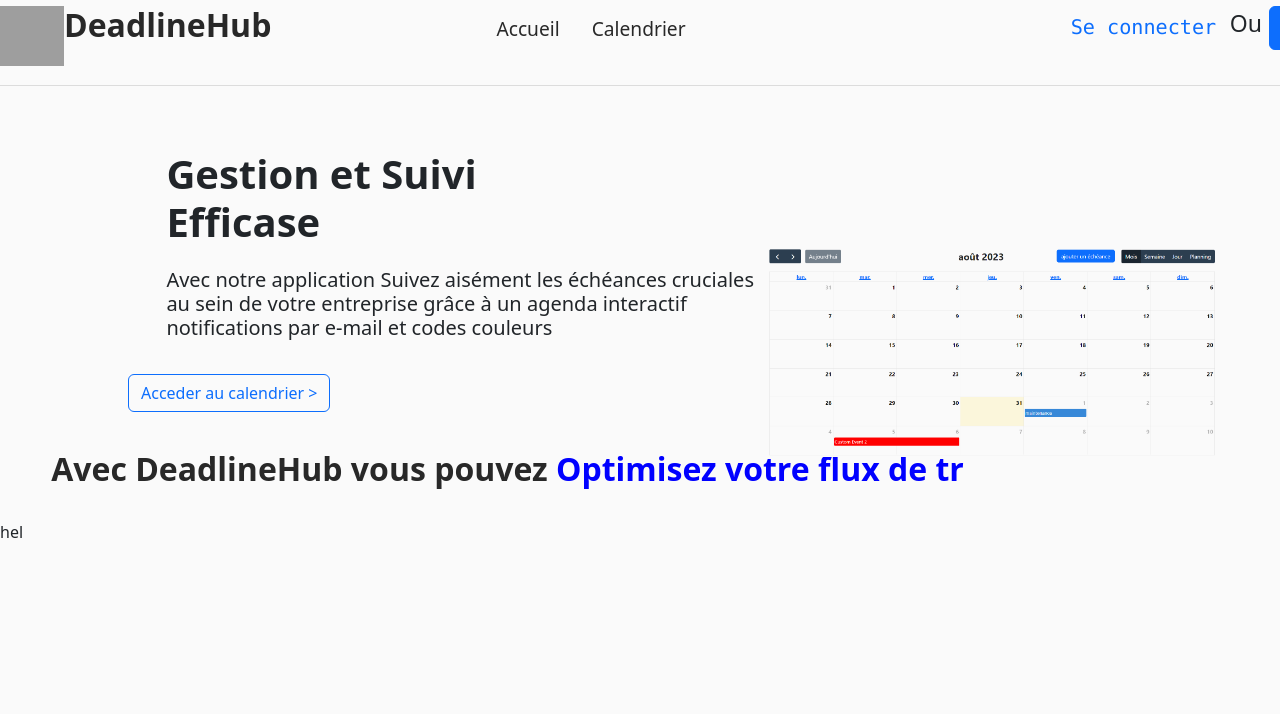
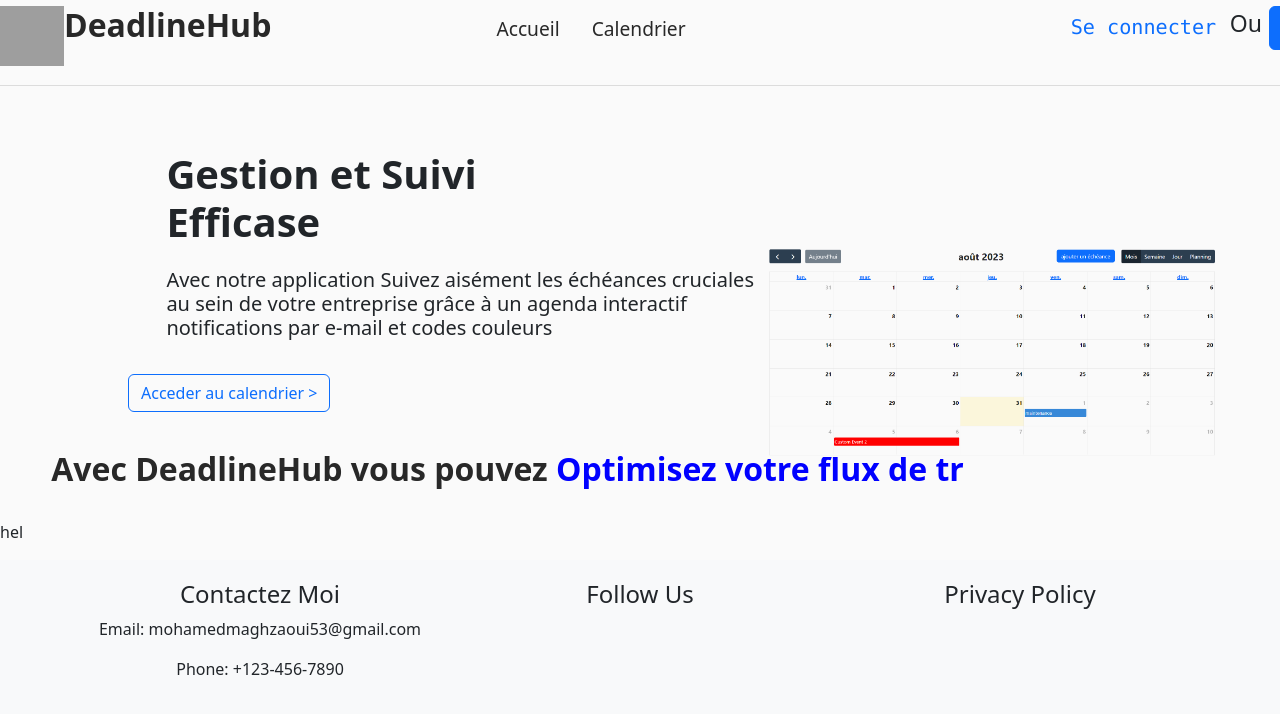
Before and after one commit to mohamedmaghzaoui/DeadlineApp-Frontend, a React (Create React App) app: page / in a window 1280 px wide. Shown: the top 714 px of the page. Built offline with nearby package versions, Linux system fonts and the light colour scheme; grey boxes are pictures that could not be loaded.

Commit message:
begin working on home page

```diff
--- a/src/pages/Home.js
+++ b/src/pages/Home.js
@@ -1,5 +1,6 @@
 import React, { useState, useEffect } from "react";
 import calendarImage from "../img/calendarAgenda.png"; // Import the image
+import { Link } from "react-router-dom";
 
 export const Home = () => {
   const texts = [
@@ -54,6 +55,7 @@
         sein de votre entreprise grâce à un agenda interactif <br />
         notifications par e-mail et codes couleurs
       </h5>
+      <Link to={"/calendrier"}>
         <button
           style={{ marginLeft: "10%", marginTop: "2%" }}
           type="button"
@@ -61,6 +63,8 @@
         >
           Acceder au calendrier &gt;
         </button>
+      </Link>
+
       <h2 style={{ marginTop: "3%", marginLeft: "4%" }}>
         Avec DeadlineHub vous pouvez{" "}
         <span style={{ color: "blue", fontWeight: "bold" }}>
@@ -78,6 +82,32 @@
         alt="Calendar Agenda"
       />
       <p>hel</p>
+      {/* Footer Section */}
+      <footer
+        style={{
+          backgroundColor: "#f8f9fa",
+          padding: "20px",
+          textAlign: "center",
+        }}
+      >
+        <div className="container">
+          <div className="row">
+            <div className="col-md-4">
+              <h4>Contactez Moi</h4>
+              <p>Email: mohamedmaghzaoui53@gmail.com</p>
+              <p>Phone: +123-456-7890</p>
+            </div>
+            <div className="col-md-4">
+              <h4>Follow Us</h4>
+              {/* Add social media icons/links here */}
+            </div>
+            <div className="col-md-4">
+              <h4>Privacy Policy</h4>
+              {/* Add a link to your privacy policy page */}
+            </div>
+          </div>
+        </div>
+      </footer>
     </div>
   );
 };
```
Lines whose indentation alone changed are shown as unchanged.
